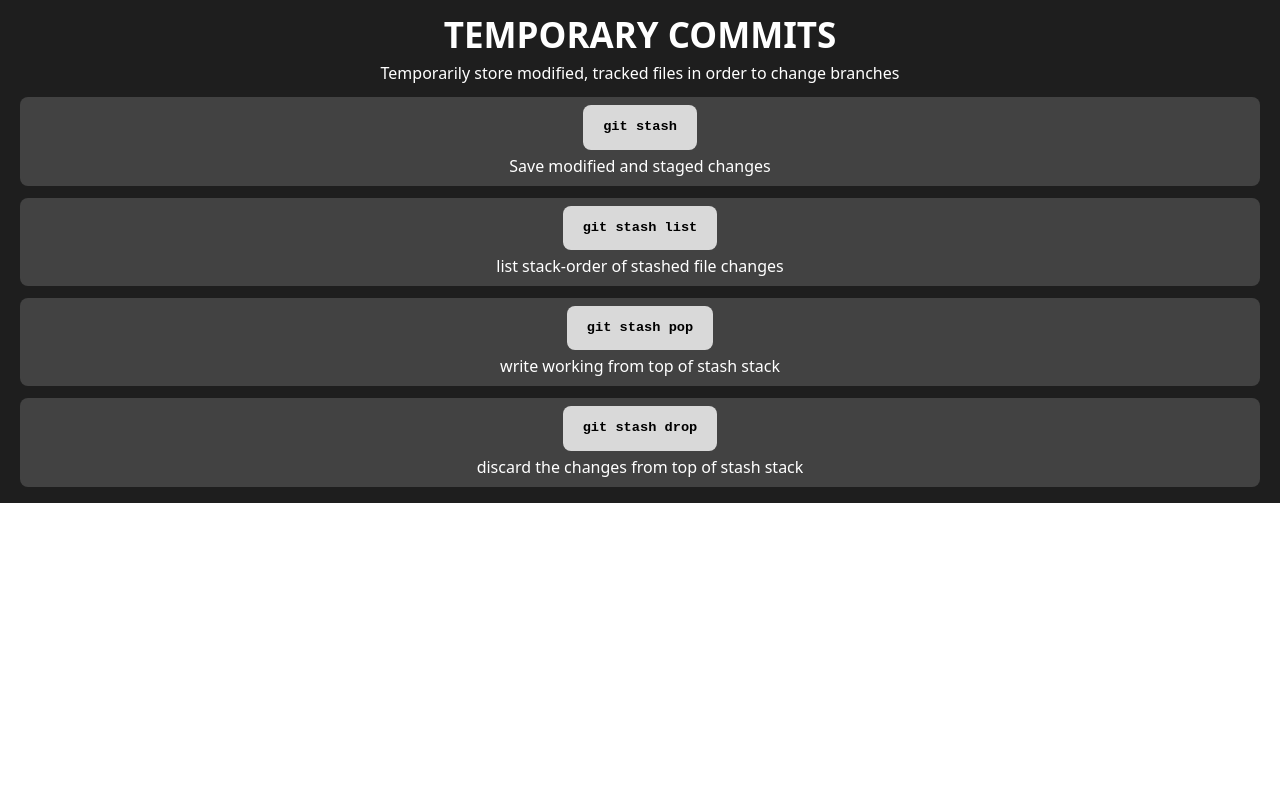
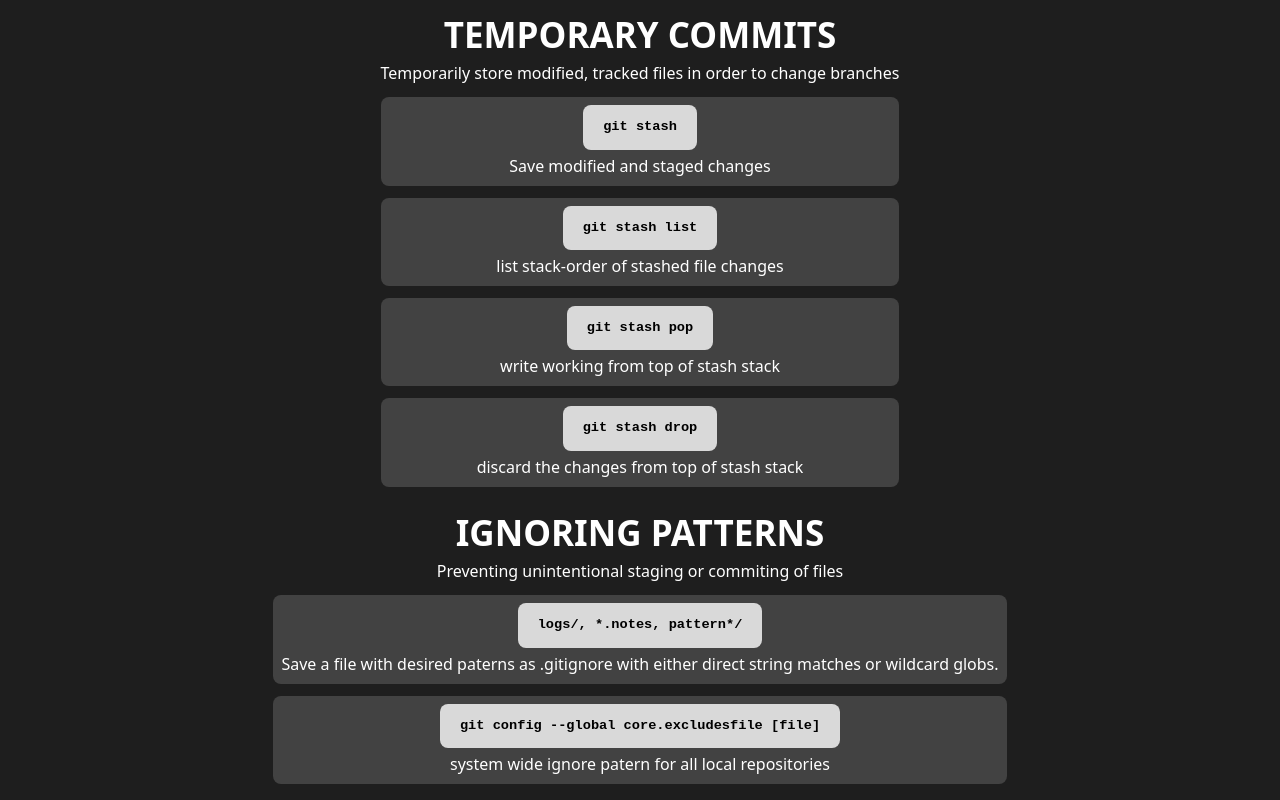
Before and after one commit to HarikrishnanYPR1707/github-cheatsheet-website, a Next.js app: page / in a window 1280 px wide. Shown: the part 4373-5173 px from the top of the page. Before the commit the page ends 4876 px from the top, so only its background shows below. Built offline with nearby package versions, Linux system fonts and the light colour scheme.

Commit message:
Added ignoring commits commands

```diff
--- a/components/Hero.js
+++ b/components/Hero.js
@@ -7,7 +7,7 @@ import DataOf6 from './Data/DataOf6';
 
 const Hero = () => {
 	return (
-		<section className=' bg-[#1e1e1e] pt-5 px-5'>
+		<section className=' bg-[#1e1e1e] pt-5 px-5 md:flex md:flex-col md:justify-center md:items-center'>
 			<DataOf3
 				Heading='SETUP'
 				Description='Configuring user information used across all local repositories'
@@ -114,6 +114,14 @@ const Hero = () => {
 				Code4='git stash drop'
 				Code4Desc='discard the changes from top of stash stack'
 			/>
+			<DataOf2
+				Heading='IGNORING PATTERNS'
+				Description='Preventing unintentional staging or commiting of files'
+				Code1='logs/, *.notes, pattern*/'
+				Code1Desc='Save a file with desired paterns as .gitignore with either direct string matches or wildcard globs.'
+				Code2='git config --global core.excludesfile [file]'
+				Code2Desc='system wide ignore patern for all local repositories'
+			/>
 		</section>
 	)
 }
```
